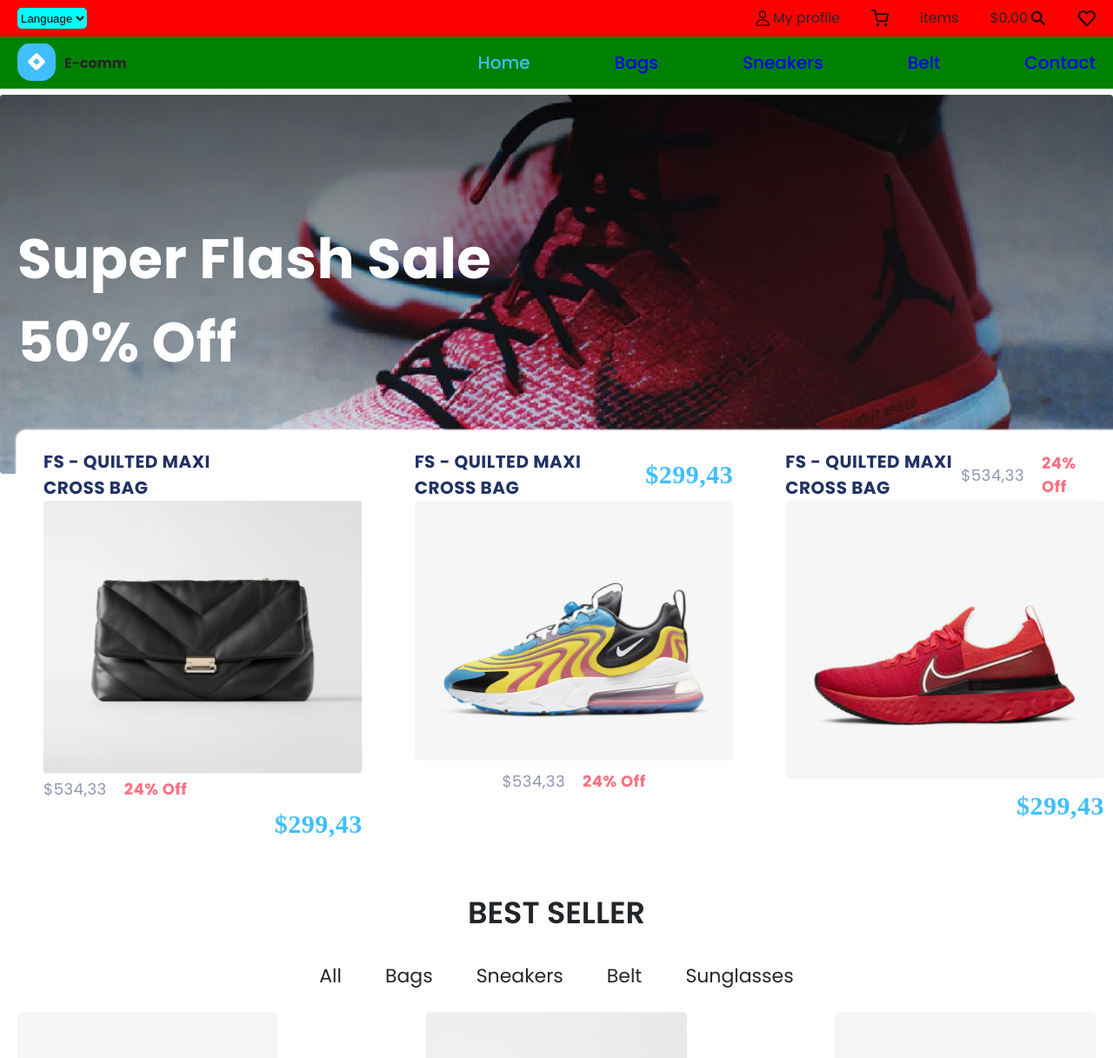
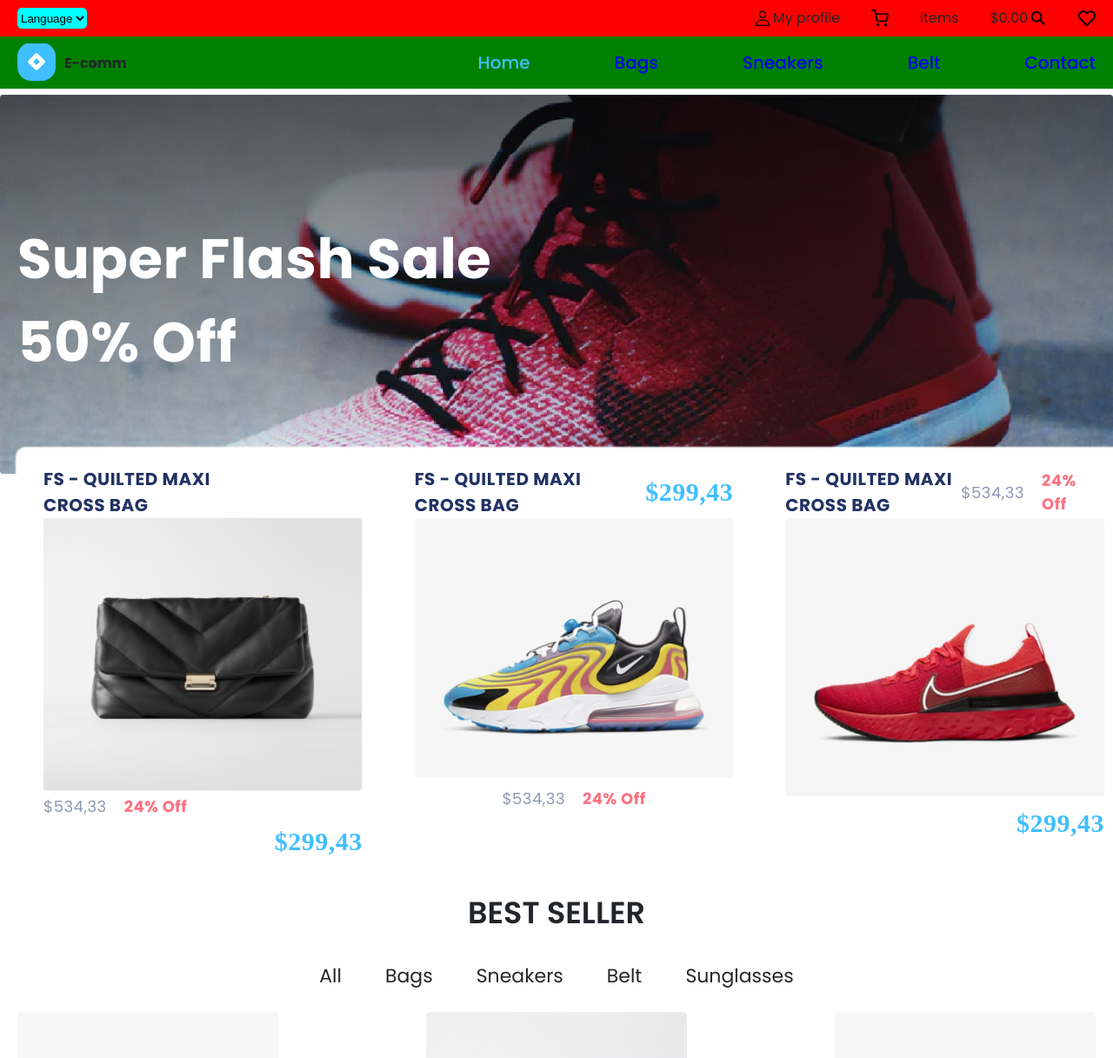
Before and after one commit to yahyojondev/lesson16-react.js, a React (Create React App) app: page / in a window 1280 px wide. Shown: the top 1217 px of the page at 87% size. Built offline with nearby package versions, Linux system fonts and the light colour scheme.

Commit message:
hardwork

```diff
--- a/src/sass/components/hero.scss
+++ b/src/sass/components/hero.scss
@@ -21,7 +21,7 @@
 }
 .home__cardabsolute {
   position: absolute;
-  bottom: -200px;
+  bottom: -220px;
   width: 100%;
   max-width: 1400px;
   display: flex;
```
